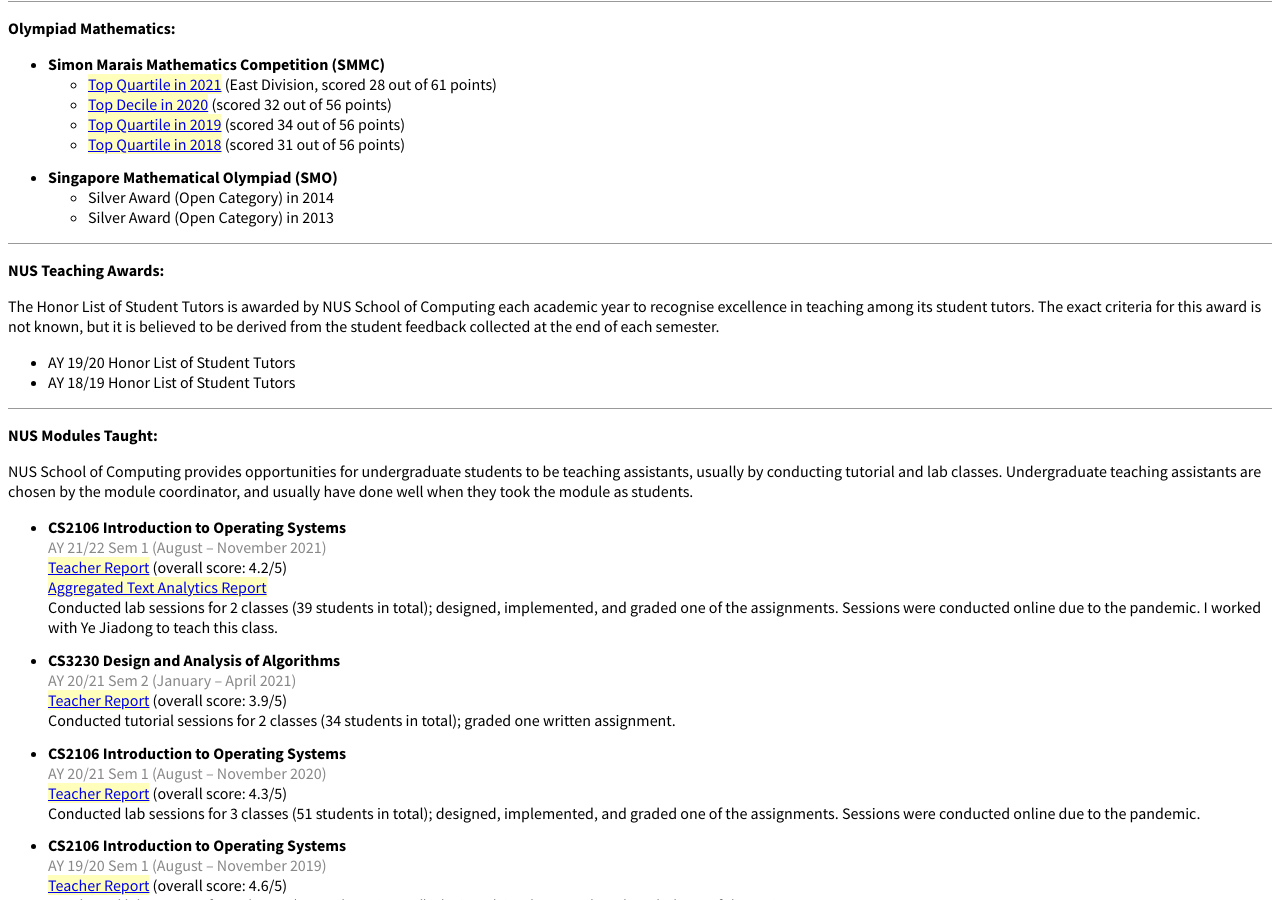
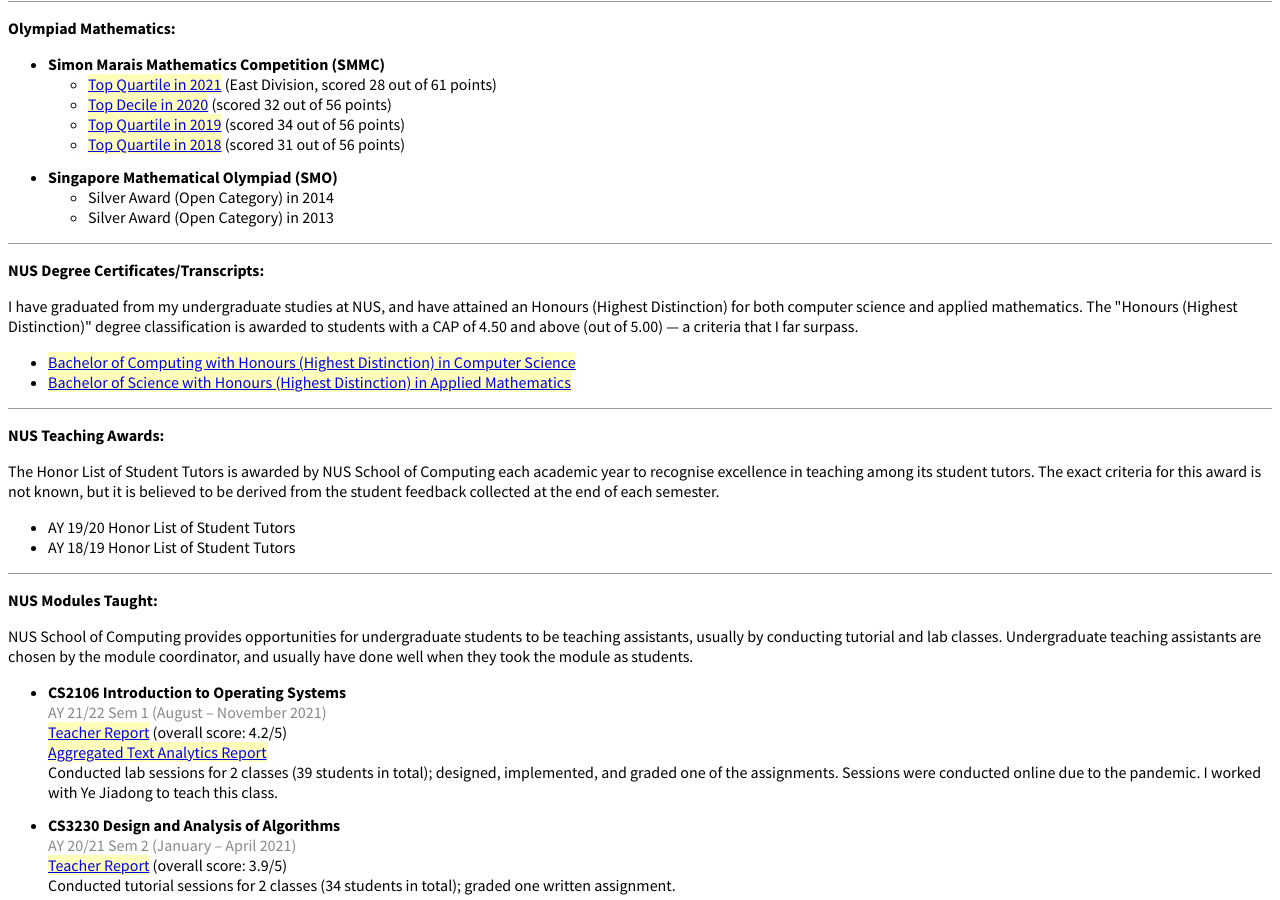
Before and after one commit to btzy/homepage, a Jekyll site: the page built from index.html, in a window 1280 px wide and 900 px high, scrolled down 2691 px. Built offline with Jekyll 4.4.1, drawn with Linux system fonts in a browser that asks for light colours; comment, search, counter and statistics services are not loaded.

Commit message:
Add NUS certificate links

```diff
--- a/index.html
+++ b/index.html
@@ -212,6 +212,18 @@
 </ul>
 </li>
 
+</ul>
+</div>
+<hr/>
+
+<div>
+<p><span class="keyname">NUS Degree Certificates/Transcripts:</span></p>
+
+<p>I have graduated from my undergraduate studies at NUS, and have attained an Honours (Highest Distinction) for both computer science and applied mathematics.  The "Honours (Highest Distinction)" degree classification is awarded to students with a CAP of 4.50 and above (out of 5.00) &mdash; a criteria that I far surpass.</p>
+
+<ul>
+<li><a href="nus/BComp(CS).pdf">Bachelor of Computing with Honours (Highest Distinction) in Computer Science</a></li>
+<li><a href="nus/BSc(AM).pdf">Bachelor of Science with Honours (Highest Distinction) in Applied Mathematics</a></li>
 </ul>
 </div>
 <hr/>
```
